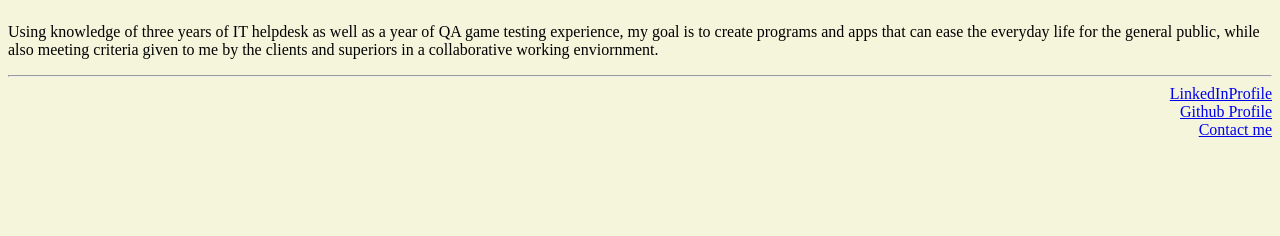
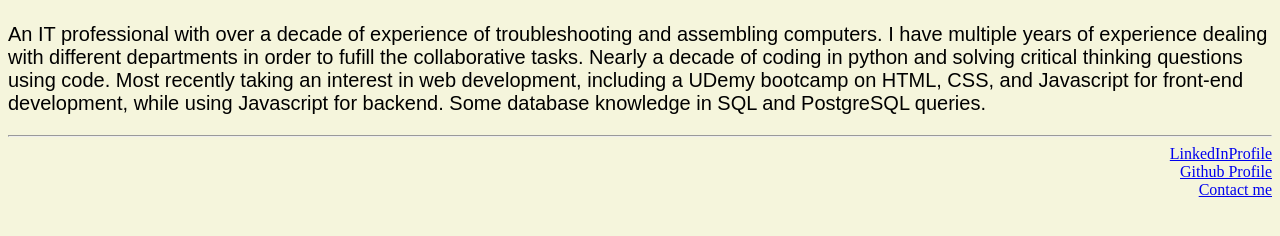
Before and after one commit to seancrawford55/portfolio-website, a plain HTML site: page index.html in a window 1280 px wide. Shown: the part 432-668 px from the top of the page. Drawn offline with Linux system fonts and the light colour scheme.

Commit message:
Updated summary

```diff
--- a/index.html
+++ b/index.html
@@ -27,10 +27,8 @@
 
     <div class="summary">
         <h2 class="summaryHeader">Summary</h2>
-        <p>Using knowledge of three years of IT helpdesk as well as a year of QA
-            game testing experience, my goal is to create programs and apps that can
-            ease the everyday life for the general public, while also meeting criteria given to me
-            by the clients and superiors in a collaborative working enviornment. </p>
+        <p>An IT professional with over a decade of experience of troubleshooting and assembling computers. I have multiple years of experience dealing with different departments in order to fufill the collaborative tasks. Nearly a decade of coding in python and solving critical thinking questions using code. Most recently taking an interest in web development, including a UDemy bootcamp on HTML, CSS, and Javascript for front-end development, while using Javascript for backend. Some database knowledge in SQL and PostgreSQL queries.
+        </p>
     </div>
     <hr />
 
--- a/style.css
+++ b/style.css
@@ -33,6 +33,10 @@ footer{
     border: 2px solid black;
     background-color: white;
 }
+.summary p{
+    font-family: Arial, Helvetica, sans-serif;
+    font-size: 20px;
+}
 
 @media(max-width: 480px){
     .links{
```
